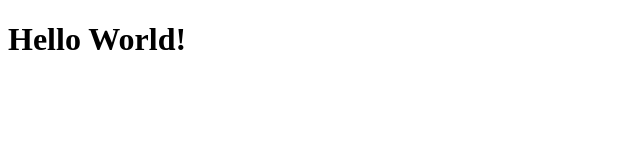
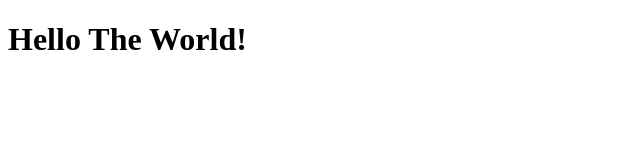
Before and after one commit to LeNguyenAS/test, a plain HTML site: page index.html in a window 1280 px wide. Shown: the whole page, without its empty margins (0-640 px from the left). Drawn offline with Linux system fonts and the light colour scheme.

Commit message:
Change text

```diff
--- a/index.html
+++ b/index.html
@@ -7,6 +7,6 @@
     <title>GitHub Actions</title>
   </head>
   <body>
-    <h1>Hello World!</h1>
+    <h1>Hello The World!</h1>
   </body>
 </html>
```
